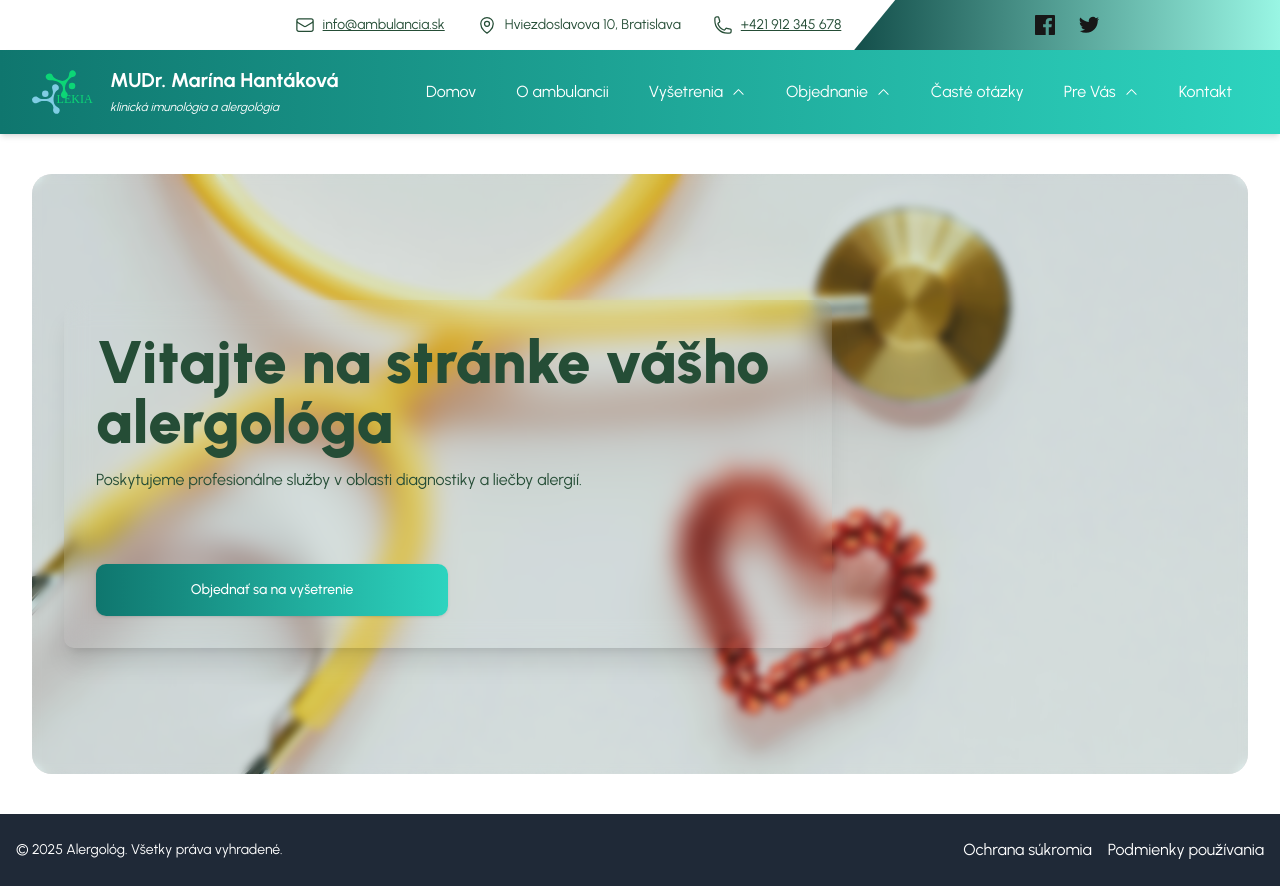
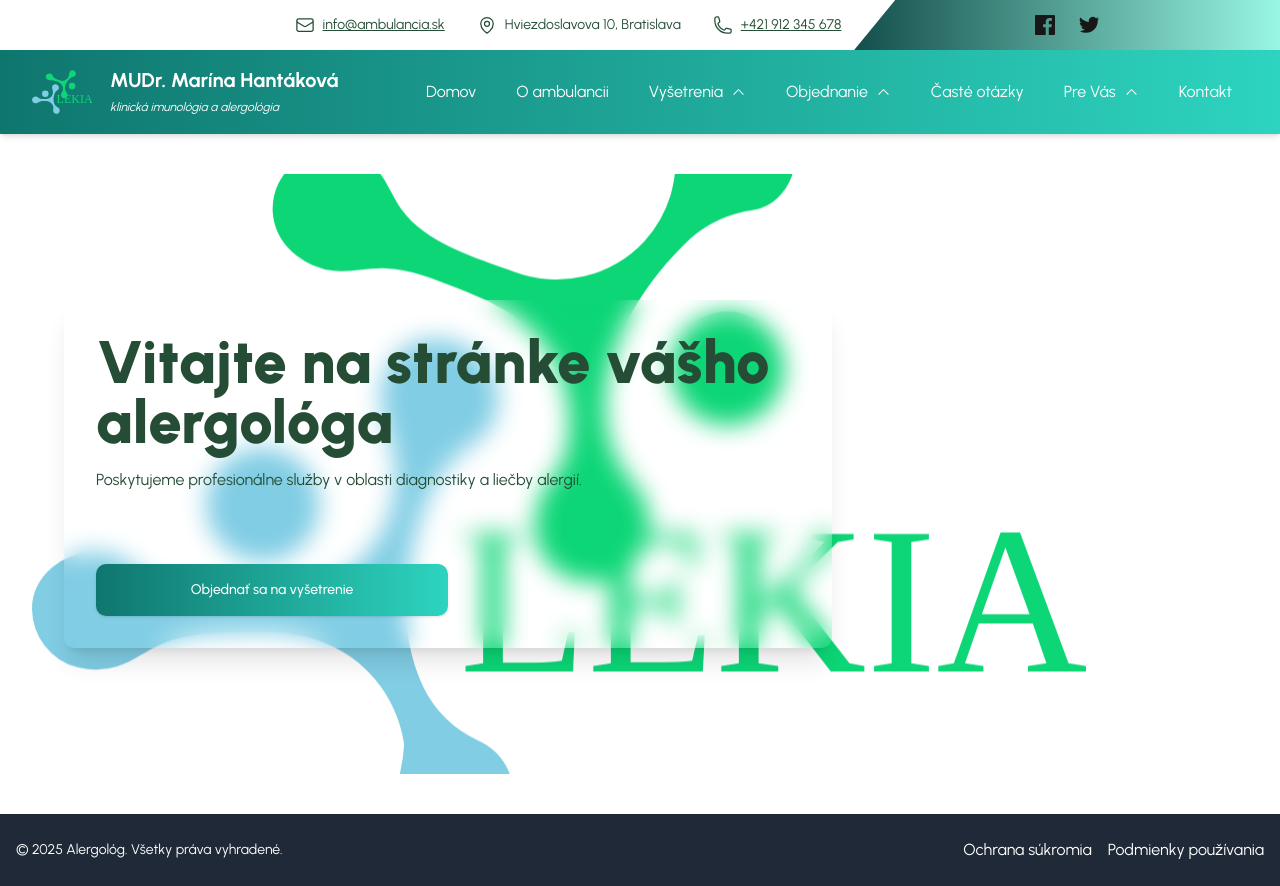
Before and after one commit to Edd224/my-doctor-website, a Next.js app: page / in a window 1280 px wide. Built offline with nearby package versions, Linux system fonts and the light colour scheme.

Commit message:
header img

```diff
--- a/app/page.tsx
+++ b/app/page.tsx
@@ -3,10 +3,10 @@ import Link from "next/link";
 const Home: React.FC = () => {
   return (
     <section
-      className="relative h-[600px] 2xl:h-[800px] flex items-center justify-start px-8 bg-[url('/assets/images/pexels-karolina-grabowska-4226769.jpg')] bg-cover bg-center bg-no-repeat rounded-20"
+      className="relative h-[600px] 2xl:h-[800px] flex items-center justify-start px-8 bg-[url('/logo.svg')] bg-cover bg-center bg-no-repeat rounded-20"
     >
       {/* Pre rozmazanie pozadia pridáme vrstvený efekt */}
-      <div className="absolute inset-0 bg-teal-400/10 backdrop-blur-sm rounded-20"></div>
+      {/* <div className="absolute inset-0 bg-teal-400/10 backdrop-blur-sm rounded-20"></div> */}
 
       {/* Obsah stránky */}
       <div className="relative text-left  text-text shadow-xl backdrop-blur-md p-8 rounded-10 w-full sm:w-2/3">
```
